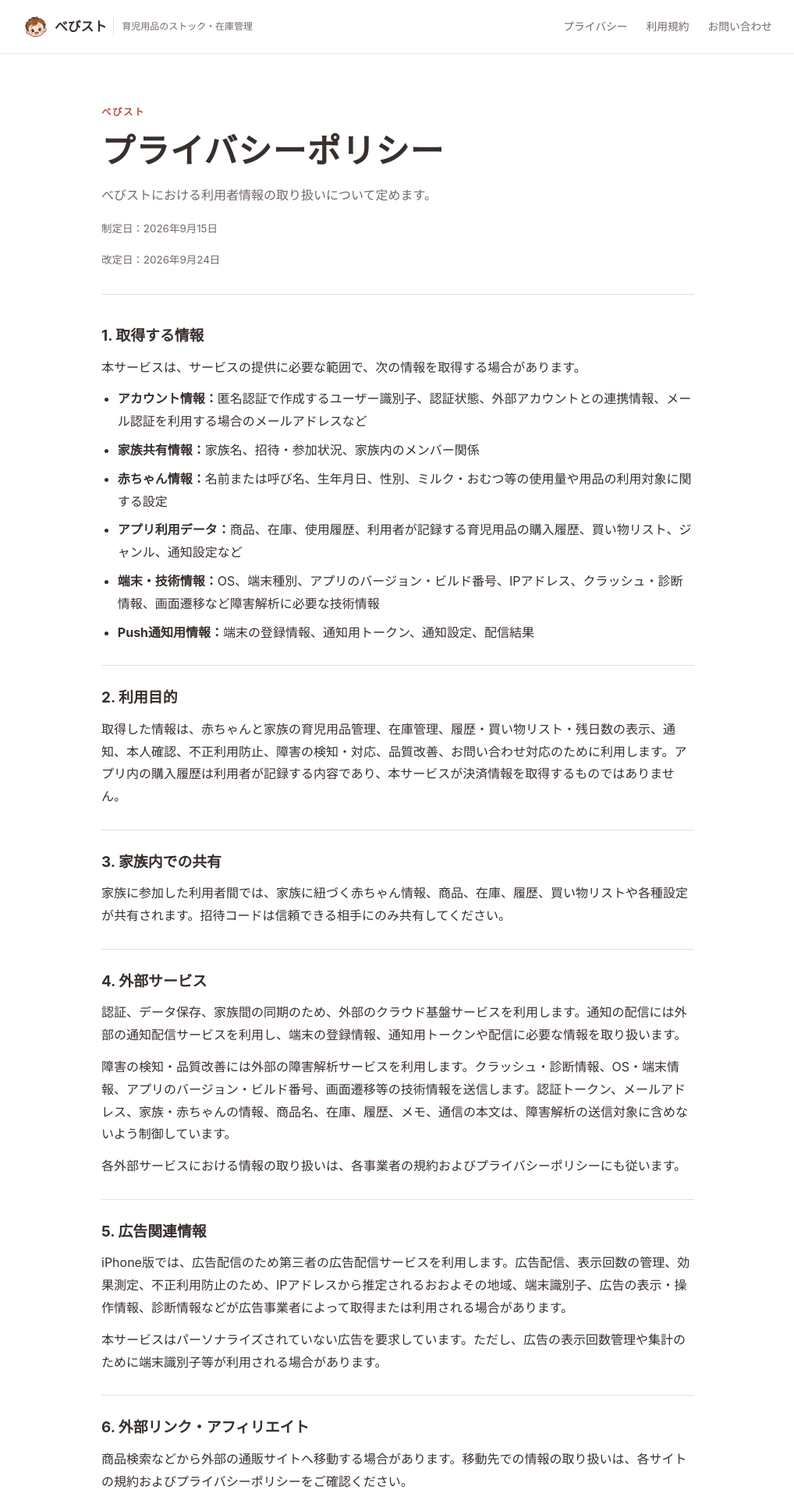
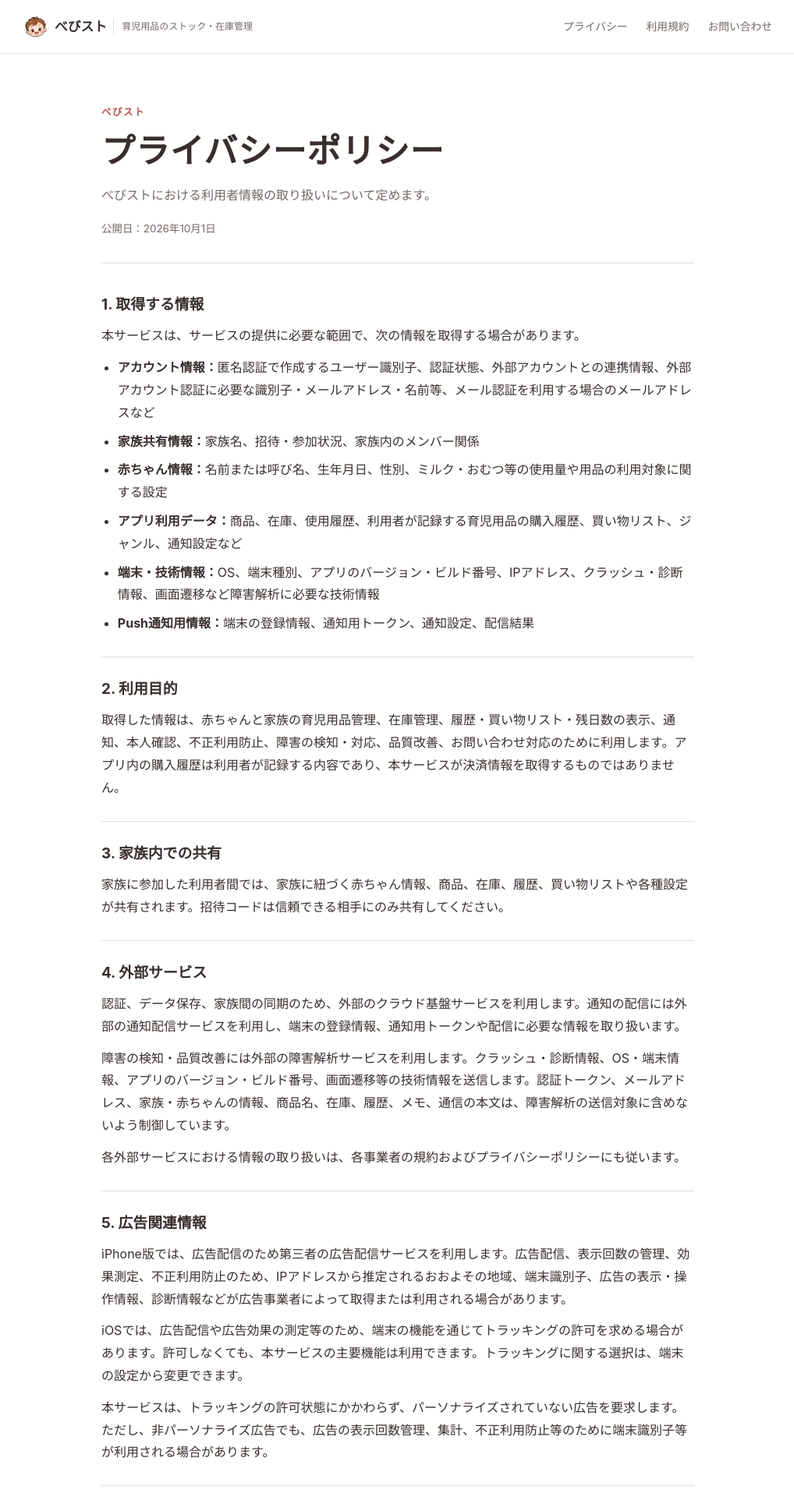
Before and after one commit to kai10-inui/bebist-web, a Next.js app: page /privacy in a window 1280 px wide. Shown: the top 1920 px of the page at 78% size, without its empty margins (130-1148 px from the left). Built offline with nearby package versions, Linux system fonts and the light colour scheme.

Commit message:
docs: finalize privacy policy for initial release

```diff
--- a/app/privacy/page.tsx
+++ b/app/privacy/page.tsx
@@ -9,9 +9,9 @@ export const metadata: Metadata = {
 
 export default function PrivacyPage() {
   return (
-    <LegalPage title="プライバシーポリシー" description="べびストにおける利用者情報の取り扱いについて定めます。" revisedAt="2026年9月24日">
+    <LegalPage title="プライバシーポリシー" description="べびストにおける利用者情報の取り扱いについて定めます。" publishedAt="2026年10月1日">
       <section><h2>1. 取得する情報</h2><p>本サービスは、サービスの提供に必要な範囲で、次の情報を取得する場合があります。</p><ul>
-        <li><strong>アカウント情報：</strong>匿名認証で作成するユーザー識別子、認証状態、外部アカウントとの連携情報、メール認証を利用する場合のメールアドレスなど</li>
+        <li><strong>アカウント情報：</strong>匿名認証で作成するユーザー識別子、認証状態、外部アカウントとの連携情報、外部アカウント認証に必要な識別子・メールアドレス・名前等、メール認証を利用する場合のメールアドレスなど</li>
         <li><strong>家族共有情報：</strong>家族名、招待・参加状況、家族内のメンバー関係</li>
         <li><strong>赤ちゃん情報：</strong>名前または呼び名、生年月日、性別、ミルク・おむつ等の使用量や用品の利用対象に関する設定</li>
         <li><strong>アプリ利用データ：</strong>商品、在庫、使用履歴、利用者が記録する育児用品の購入履歴、買い物リスト、ジャンル、通知設定など</li>
@@ -21,7 +21,7 @@ export default function PrivacyPage() {
       <section><h2>2. 利用目的</h2><p>取得した情報は、赤ちゃんと家族の育児用品管理、在庫管理、履歴・買い物リスト・残日数の表示、通知、本人確認、不正利用防止、障害の検知・対応、品質改善、お問い合わせ対応のために利用します。アプリ内の購入履歴は利用者が記録する内容であり、本サービスが決済情報を取得するものではありません。</p></section>
       <section><h2>3. 家族内での共有</h2><p>家族に参加した利用者間では、家族に紐づく赤ちゃん情報、商品、在庫、履歴、買い物リストや各種設定が共有されます。招待コードは信頼できる相手にのみ共有してください。</p></section>
       <section><h2>4. 外部サービス</h2><p>認証、データ保存、家族間の同期のため、外部のクラウド基盤サービスを利用します。通知の配信には外部の通知配信サービスを利用し、端末の登録情報、通知用トークンや配信に必要な情報を取り扱います。</p><p>障害の検知・品質改善には外部の障害解析サービスを利用します。クラッシュ・診断情報、OS・端末情報、アプリのバージョン・ビルド番号、画面遷移等の技術情報を送信します。認証トークン、メールアドレス、家族・赤ちゃんの情報、商品名、在庫、履歴、メモ、通信の本文は、障害解析の送信対象に含めないよう制御しています。</p><p>各外部サービスにおける情報の取り扱いは、各事業者の規約およびプライバシーポリシーにも従います。</p></section>
-      <section><h2>5. 広告関連情報</h2><p>iPhone版では、広告配信のため第三者の広告配信サービスを利用します。広告配信、表示回数の管理、効果測定、不正利用防止のため、IPアドレスから推定されるおおよその地域、端末識別子、広告の表示・操作情報、診断情報などが広告事業者によって取得または利用される場合があります。</p><p>本サービスはパーソナライズされていない広告を要求しています。ただし、広告の表示回数管理や集計のために端末識別子等が利用される場合があります。</p></section>
+      <section><h2>5. 広告関連情報</h2><p>iPhone版では、広告配信のため第三者の広告配信サービスを利用します。広告配信、表示回数の管理、効果測定、不正利用防止のため、IPアドレスから推定されるおおよその地域、端末識別子、広告の表示・操作情報、診断情報などが広告事業者によって取得または利用される場合があります。</p><p>iOSでは、広告配信や広告効果の測定等のため、端末の機能を通じてトラッキングの許可を求める場合があります。許可しなくても、本サービスの主要機能は利用できます。トラッキングに関する選択は、端末の設定から変更できます。</p><p>本サービスは、トラッキングの許可状態にかかわらず、パーソナライズされていない広告を要求します。ただし、非パーソナライズ広告でも、広告の表示回数管理、集計、不正利用防止等のために端末識別子等が利用される場合があります。</p></section>
       <section><h2>6. 外部リンク・アフィリエイト</h2><p>商品検索などから外部の通販サイトへ移動する場合があります。移動先での情報の取り扱いは、各サイトの規約およびプライバシーポリシーをご確認ください。</p><p>本サービスは、今後アフィリエイトプログラムを利用し、リンク経由の購入等により運営者が報酬を受け取る場合があります。導入時には必要な表示を行います。</p></section>
       <section><h2>7. 第三者提供・外部委託</h2><p>認証・データ保存、通知配信、障害解析に必要な処理を外部事業者へ委託するほか、広告配信のため第三者のサービスへ必要な情報が送信されます。法令に基づく場合、生命・身体または財産の保護に必要な場合、利用者の同意がある場合などを除き、これらの目的以外で個人情報を第三者へ提供しません。委託先を適切に選定・管理します。</p></section>
       <section><h2>8. 安全管理</h2><p>アクセス制御、通信の保護、権限の分離、監視など、情報の漏えい、滅失、改ざんや不正アクセスを防ぐための合理的な安全管理措置を講じます。ただし、インターネット上の完全な安全性を保証するものではありません。</p></section>
--- a/components/legal-page.tsx
+++ b/components/legal-page.tsx
@@ -4,18 +4,19 @@ type LegalPageProps = {
   title: string;
   description: string;
   revisedAt?: string;
+  publishedAt?: string;
   children: ReactNode;
 };
 
-export function LegalPage({ title, description, revisedAt, children }: LegalPageProps) {
+export function LegalPage({ title, description, revisedAt, publishedAt, children }: LegalPageProps) {
   return (
     <main className="page-shell legal-page">
       <header className="page-heading">
         <p className="eyebrow">べびスト</p>
         <h1>{title}</h1>
         <p>{description}</p>
-        <p className="updated-at">制定日：2026年9月15日</p>
-        {revisedAt ? <p className="updated-at">改定日：{revisedAt}</p> : null}
+        <p className="updated-at">{publishedAt ? `公開日：${publishedAt}` : "制定日：2026年9月15日"}</p>
+        {!publishedAt && revisedAt ? <p className="updated-at">改定日：{revisedAt}</p> : null}
       </header>
       <article className="legal-content">{children}</article>
     </main>
```
